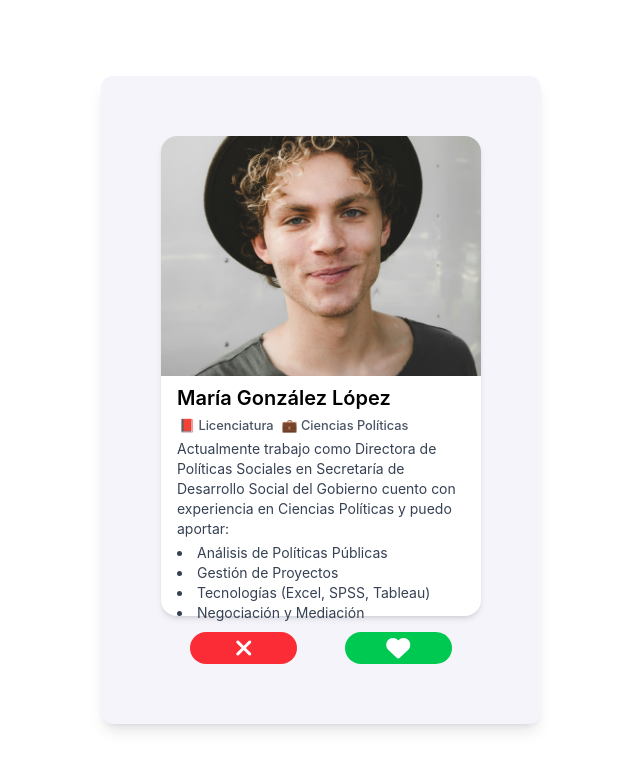
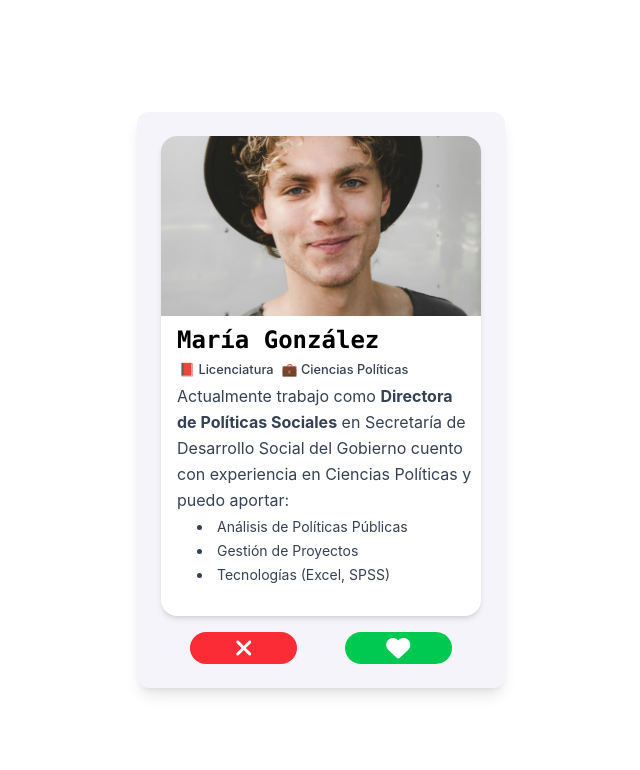
Before and after one commit to mvasquezb99/ProgressiveProfiling, a React (Vite) app in the folder client/: page / in a window 1280 px wide. Shown: the top 770 px of the page, without its empty margins (319-959 px from the left). Built offline with nearby package versions, Linux system fonts and the light colour scheme.

Commit message:
styles: details of the interaction and the card

```diff
--- a/client/src/components/Card.jsx
+++ b/client/src/components/Card.jsx
@@ -1,3 +1,3 @@
 export default function Card({ children }) {
-  return <div className="bg-[#f4f4fa] flex flex-col items-center p-15 rounded-xl shadow-lg">{children}</div>;
+  return <div className="bg-[#f4f4fa] flex flex-col items-center p-6 rounded-xl shadow-lg hover:shadow-2xl transition-shadow duration-300">{children}</div>;
 }
--- a/client/src/components/profileCard.jsx
+++ b/client/src/components/profileCard.jsx
@@ -3,21 +3,21 @@ import prop from '../assets/prop.jpg'
 export default function ProfileCard({profile}) {
     return (
         <div className="h-full w-full bg-white rounded-2xl text-black flex flex-col shadow-md">
-            <div className="h-1/2 w-full rounded-2xl">
-                <img className="h-full w-full rounded-t-2xl object-cover object-center" src={prop} alt="prop"></img>
+            <div className="h-1/2 w-full rounded-t-2xl ">
+                <img className="h-full w-full max-h-45 rounded-t-2xl object-cover object-center" src={prop} alt="prop"></img>
                 <div className="w-full h-full p-2 pl-4 space-y-1">
-                    <h2 className="text-xl font-semibold">{profile.nombre}</h2>
-                    <div className="flex justify-start ml-0.5 font-medium text-gray-600">
+                    <h2 className="text-2xl font-bold font-mono">{profile.nombre}</h2>
+                    <div className="flex justify-start ml-0.5 font-medium text-gray-700 text-md">
                         <small className="pr-2">📕 {profile.educacion[0].grado}</small>
                         <small>💼 {profile.educacion[0].area}</small>
                     </div>
-                    <div className="text-md overflow-y-hidden space-y-1">
-                        <p className="text-sm text-gray-700">Actualmente trabajo como {profile.trabajo[0].posicion} en {profile.trabajo[0].organizacion} cuento con experiencia en {profile.educacion[0].area} y puedo aportar:
+                    <div className="text-sm overflow-y-hidden space-y-1">
+                        <p className="text-base text-gray-700 leading-relaxed">Actualmente trabajo como  <strong>{profile.trabajo[0].posicion}</strong> en {profile.trabajo[0].organizacion} cuento con experiencia en {profile.educacion[0].area} y puedo aportar:
                         </p>
-                        <div className="h-max overflow-y-hidden">
+                        <div className="h-max overflow-y-hidden list-disc pl-5 text-sm text-gray-700 space-y-1 ">
                             {
                                 profile.habilidades.map((h) => (
-                                    <li className="text-sm text-gray-700">{h}</li>
+                                    <li className="text-sm text-gray-700 ">{h}</li>
                                 ))
                             }
                         </div>
--- a/client/src/components/profileForm.jsx
+++ b/client/src/components/profileForm.jsx
@@ -1,7 +1,7 @@
 import React, { useState } from "react";
 import Card from './Card';
 import MotionContainer from "./motionContainer";
-import ProfileCard from "./ProfileCard";
+import ProfileCard from "./profileCard";
 import { profiles } from "../constants/profiles";
 export default function ProfileFrom() {
     const [profile, setProfile] = useState(0);
@@ -22,10 +22,10 @@ export default function ProfileFrom() {
                 <ProfileCard profile={profiles[profile]} />
             </MotionContainer>
             <div className="flex justify-center items-center space-x-12 mt-4 w-full">
-                <div className="flex flex-col items-center bg-red-500 w-1/3 p-1 rounded-2xl">
+                <div className="flex flex-col items-center bg-red-500 w-1/3 p-1 rounded-2xl cursor-pointer" onClick={handleDislike}>
                     <i className="fa-solid fa-times text-white text-2xl"></i>
                 </div>
-                <div className="flex flex-col items-center bg-green-500 w-1/3 p-1 rounded-2xl">
+                <div className="flex flex-col items-center bg-green-500 w-1/3 p-1 rounded-2xl cursor-pointer" onClick={handleLike}>
                     <i className="fa-solid fa-heart text-white text-2xl "></i>
                 </div>
             </div>
--- a/client/src/constants/profiles.js
+++ b/client/src/constants/profiles.js
@@ -1,11 +1,11 @@
 export const profiles = [
     {
-        nombre: "María González López",
+        nombre: "María González",
         educacion: [
             {
                 grado: "Licenciatura",
                 area: "Ciencias Políticas",
-                institucion: "Universidad Nacional Autónoma de México (UNAM)"
+                institucion: "Universidad Nacional Autónoma de México"
             }
         ],
         trabajo: [
@@ -17,12 +17,12 @@ export const profiles = [
         habilidades: [
             "Análisis de Políticas Públicas",
             "Gestión de Proyectos",
-            "Tecnologías (Excel, SPSS, Tableau)",
-            "Negociación y Mediación",
+            "Tecnologías (Excel, SPSS)",
+
         ]
     },
     {
-        nombre: "Carlos Martínez Ramírez",
+        nombre: "Carlos Martínez ",
         educacion: [
             {
                 grado: "Maestría",
@@ -33,18 +33,18 @@ export const profiles = [
         trabajo: [
             {
                 posicion: "Director General",
-                organizacion: "Grupo Empresarial Innovación S.A. de C.V."
+                organizacion: "Grupo Empresarial Innovación S.A."
             }
         ],
         habilidades: [
             "Liderazgo Estratégico",
             "Gestión Financiera",
             "Planificación y Organización",
-            "Tecnologías (ERP, SAP, Oracle)"
+
         ]
     },
     {
-        nombre: "Ana Lucía Fernández Torres",
+        nombre: "Ana Lucía ",
         educacion: [
             {
                 grado: "Licenciatura",
@@ -60,18 +60,18 @@ export const profiles = [
         ],
         habilidades: [
             "Estrategias de Mercado",
-            "Análisis de Datos (Google Analytics, Tableau)",
+            "Análisis de Datos (Google Analytics)",
             "Gestión de Redes Sociales",
-            "Innovación y Creatividad"
+
         ]
     },
     {
-        nombre: "Diego Alejandro Méndez",
+        nombre: "Diego Alejandro ",
         educacion: [
             {
                 grado: "Doctorado",
                 area: "Inteligencia Artificial",
-                institucion: "Massachusetts Institute of Technology (MIT)"
+                institucion: "Massachusetts Institute of Technology "
             }
         ],
         trabajo: [
@@ -82,13 +82,13 @@ export const profiles = [
         ],
         habilidades: [
             "Machine Learning",
-            "Desarrollo en Python, TensorFlow, PyTorch",
+            "Desarrollo en Python y TensorFlow",
             "Big Data",
-            "Análisis Predictivo"
+
         ]
     },
     {
-        nombre: "Laura Sofía Jiménez",
+        nombre: "Laura Sofía ",
         educacion: [
             {
                 grado: "Maestría",
@@ -106,11 +106,11 @@ export const profiles = [
             "Gestión de Talento",
             "Clima Organizacional",
             "Psicología del Trabajo",
-            "Evaluación del Desempeño"
+
         ]
     },
     {
-        nombre: "Fernando Rodríguez Vega",
+        nombre: "Fernando Rodríguez ",
         educacion: [
             {
                 grado: "Licenciatura",
@@ -128,11 +128,11 @@ export const profiles = [
             "Desarrollo Frontend y Backend",
             "JavaScript, React, Node.js",
             "Bases de Datos SQL y NoSQL",
-            "Optimización de Rendimiento"
+
         ]
     },
     {
-        nombre: "Sofía Martínez del Valle",
+        nombre: "Sofía Martínez ",
         educacion: [
             {
                 grado: "Licenciatura",
@@ -150,11 +150,11 @@ export const profiles = [
             "Diseño de Espacios",
             "Software CAD y BIM",
             "Proyectos de Sostenibilidad",
-            "Modelado 3D"
+
         ]
     },
     {
-        nombre: "Gabriel Torres Menéndez",
+        nombre: "Gabriel Torres ",
         educacion: [
             {
                 grado: "Licenciatura",
@@ -172,11 +172,11 @@ export const profiles = [
             "Análisis de Inversiones",
             "Modelos Financieros",
             "Mercados Bursátiles",
-            "Gestión de Riesgo"
+
         ]
     },
     {
-        nombre: "Valentina López Rivera",
+        nombre: "Valentina López ",
         educacion: [
             {
                 grado: "Maestría",
@@ -194,7 +194,7 @@ export const profiles = [
             "Redacción y Edición",
             "SEO y Estrategia Digital",
             "Investigación Periodística",
-            "Storytelling"
+
         ]
     }
 ];
```
